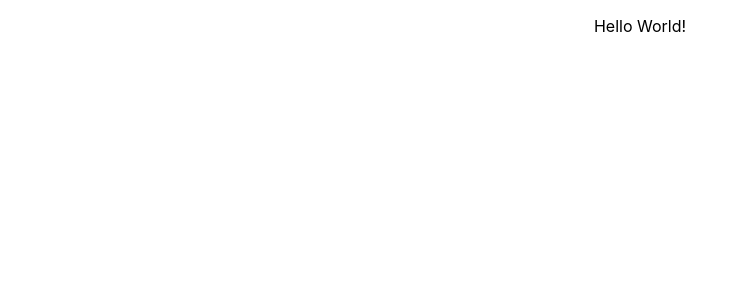
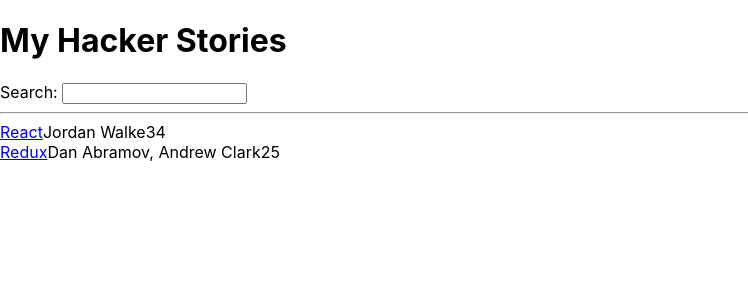
Before and after one commit to OxSama/firstLabReact, a React (Create React App) app: page / in a window 1280 px wide. Shown: the top 300 px of the page, without its empty margins (0-748 px from the left). Built offline with nearby package versions, Linux system fonts and the light colour scheme.

Commit message:
in lab updates

```diff
--- a/src/App.js
+++ b/src/App.js
@@ -1,14 +1,48 @@
 
 import './App.css';
 
+const list = [
+  {
+  title: 'React',
+  url: 'https://reactjs.org/',
+  author: 'Jordan Walke',
+  num_comments: 3,
+  points: 4,
+  objectID: 0,
+  },
+  {
+  title: 'Redux',
+  url: 'https://redux.js.org/',
+  author: 'Dan Abramov, Andrew Clark',
+  num_comments: 2,
+  points: 5,
+  objectID: 1,
+  },
+  ];
+
+
 function App() {
   return (
-    <div className="App">
-      <p>
-        Hello World!
-      </p>
-    </div>
+  <div>
+  <h1>My Hacker Stories</h1>
+  <label htmlFor="search">Search: </label>
+  <input id="search" type="text" />
+  <hr />
+  {list.map(function(item) {
+return (
+<div key={item.objectID}>
+<span>
+<a href={item.url}>{item.title}</a>
+</span>
+<span>{item.author}</span>
+<span>{item.num_comments}</span>
+<span>{item.points}</span>
+</div>
+);
+})}
+
+  </div>
   );
-}
+  }
 
 export default App;
```
